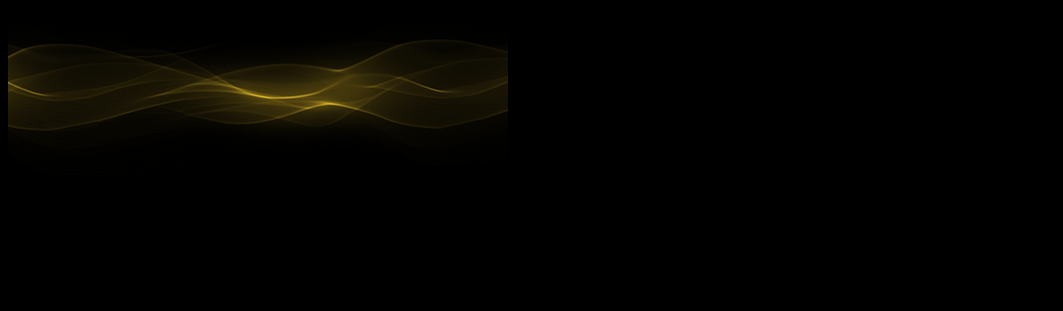
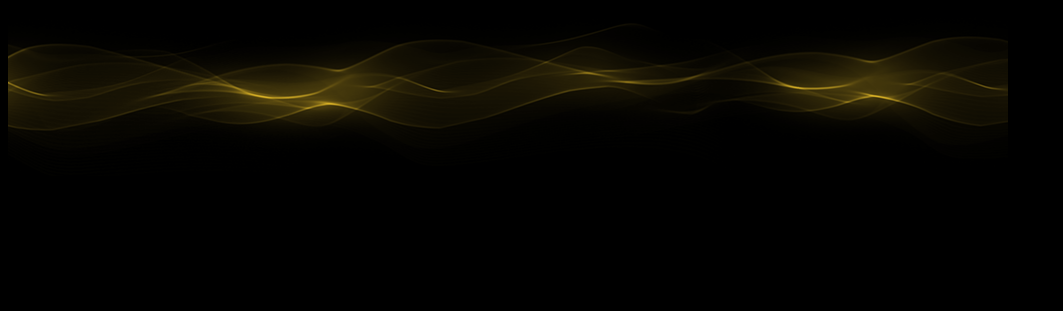
Before and after one commit to ozcanzaferayan/lol-tear-sheet-magic-animation, a plain HTML site: page index.html in a window 1280 px wide. Shown: the whole page, without its empty margins (0-1063 px from the left). Drawn offline with Linux system fonts and the light colour scheme.

Commit message:
Add variables

```diff
--- a/index.html
+++ b/index.html
@@ -10,29 +10,32 @@
       body {
         background-color: #000;
       }
+      :root {
+        --img-w: 1481px;
+        --img-h: 168px;
+        --anim-w: calc(var(--img-w) * 1);
+        --anim-h: calc(var(--img-h) * 1);
+      }
 
       .wrapper {
         position: relative;
-        width: 500px;
-        height: 168px;
+        width: 1000px;
+        height: 300px;
         overflow: hidden;
       }
 
       .bg {
         position: absolute;
-        width: 500%;
-        height: 300px;
+        width: calc(2 * var(--anim-w));
+        height: var(--anim-h);
         background: url(tearsheet.png) repeat-x;
-        background-size: 1481px 168px;
+        background-size: var(--anim-w) var(--anim-h);
         animation: bg-slide 2s linear infinite;
-        top: 0;
-        left: 0;
-        transform: rotate(180deg);
       }
 
       @keyframes bg-slide {
         from {
-          transform: translateX(-1481px);
+          transform: translateX(calc(-1 * var(--anim-w)));
         }
         to {
           transform: translateX(0px);
```
